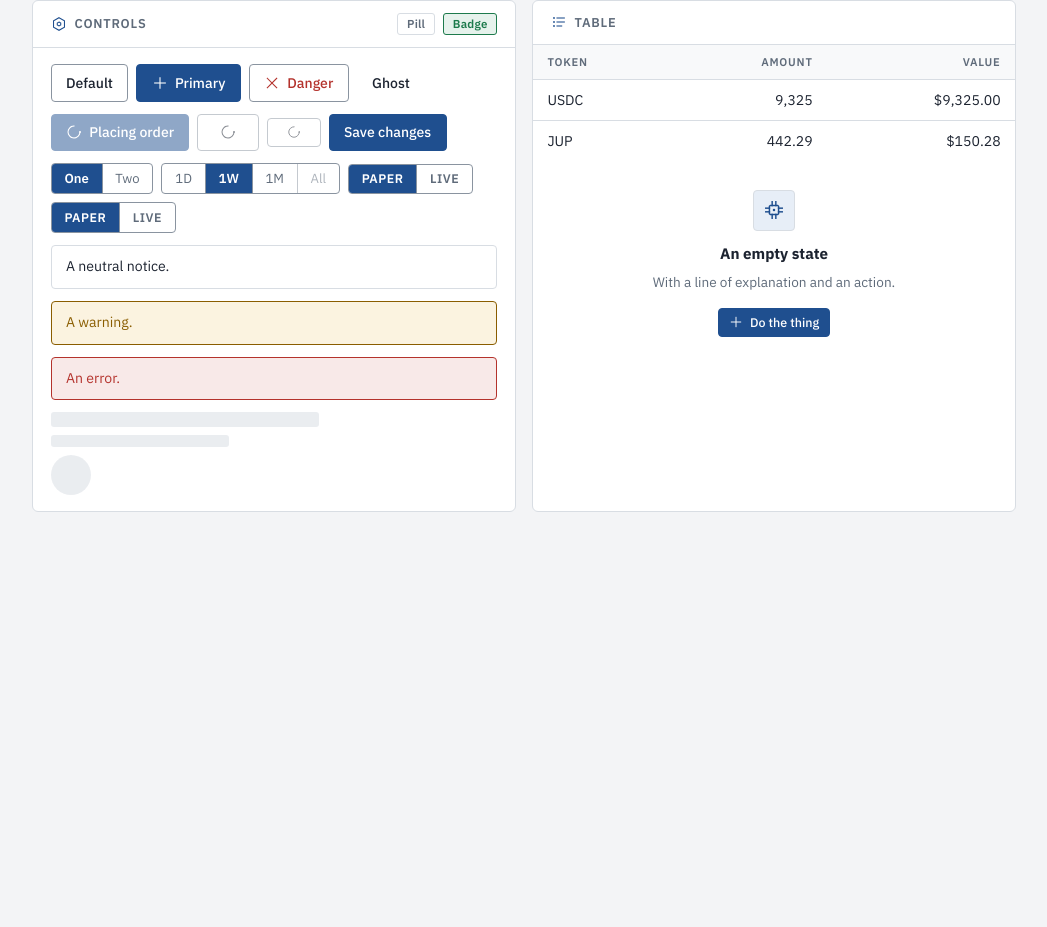
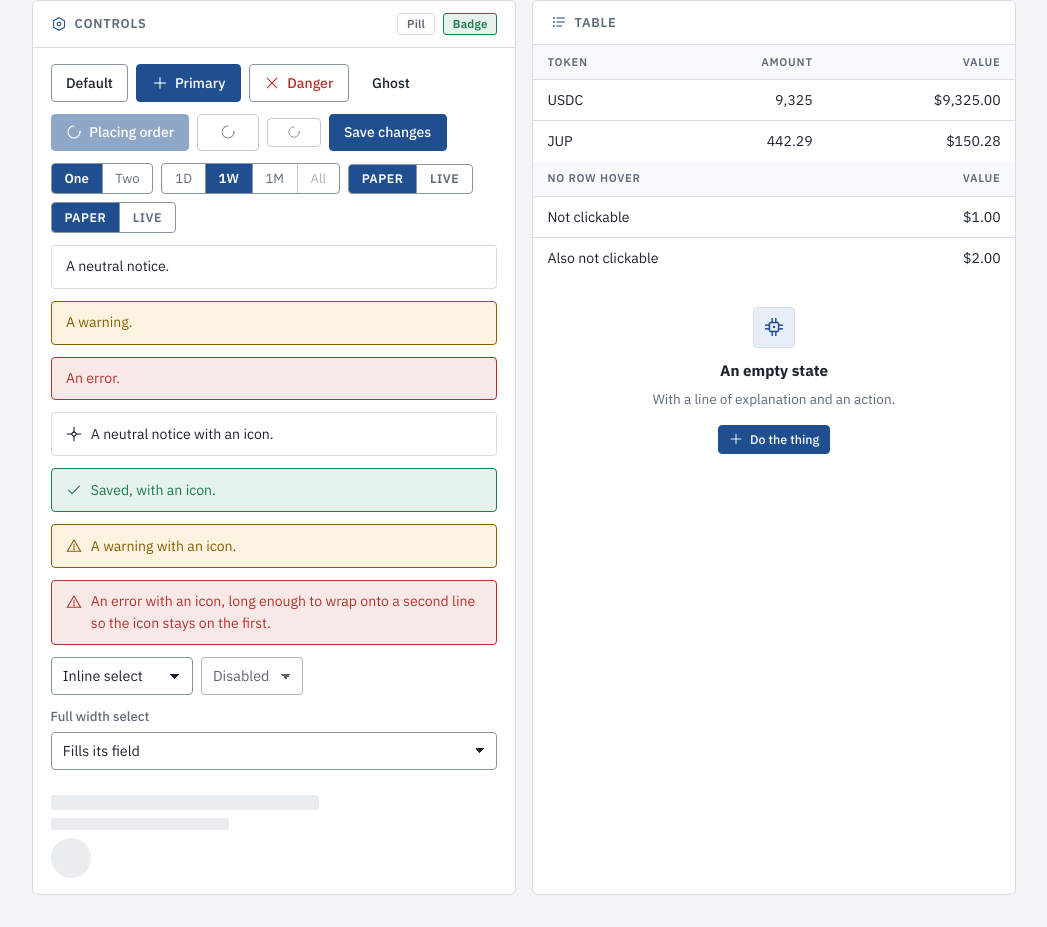
Before and after one commit to FiretailHosting/solscope-ui, a SvelteKit app: page / in a window 1280 px wide. Shown: the part 856-1783 px from the top of the page, without its empty margins (116-1163 px from the left). Before the commit the page ends 1400 px from the top, so only its background shows below. Built offline with nearby package versions, Linux system fonts and the light colour scheme.

Commit message:
Show Alert icons, Table without row hover and Select in the gallery and README

```diff
--- a/src/routes/+page.svelte
+++ b/src/routes/+page.svelte
@@ -5,12 +5,14 @@
 		Button,
 		Card,
 		EmptyState,
+		FormField,
 		Icon,
 		icons,
 		ModeSwitch,
 		PageHead,
 		Pill,
 		SegmentedControl,
+		Select,
 		Skeleton,
 		Stat,
 		Table,
@@ -90,6 +92,27 @@
 				<Alert>A neutral notice.</Alert>
 				<Alert variant="warn">A warning.</Alert>
 				<Alert variant="error">An error.</Alert>
+				<Alert icon>A neutral notice with an icon.</Alert>
+				<Alert variant="up" icon>Saved, with an icon.</Alert>
+				<Alert variant="warn" icon>A warning with an icon.</Alert>
+				<Alert variant="error" icon>
+					An error with an icon, long enough to wrap onto a second line so the icon stays on the
+					first.
+				</Alert>
+				<div class="inline">
+					<Select aria-label="Demo select">
+						<option>Inline select</option>
+						<option>Another option</option>
+					</Select>
+					<Select aria-label="Disabled demo select" disabled>
+						<option>Disabled</option>
+					</Select>
+				</div>
+				<FormField label="Full width select">
+					<Select style="width: 100%">
+						<option>Fills its field</option>
+					</Select>
+				</FormField>
 				<div class="skeletons" aria-busy="true">
 					<Skeleton width="60%" />
 					<Skeleton width="40%" height="0.75rem" />
@@ -104,6 +127,13 @@
 				<tbody>
 					<tr><td>USDC</td><td class="num">9,325</td><td class="num">$9,325.00</td></tr>
 					<tr><td>JUP</td><td class="num">442.29</td><td class="num">$150.28</td></tr>
+				</tbody>
+			</Table>
+			<Table rowHover={false}>
+				<thead><tr><th>No row hover</th><th class="num">Value</th></tr></thead>
+				<tbody>
+					<tr><td>Not clickable</td><td class="num">$1.00</td></tr>
+					<tr><td>Also not clickable</td><td class="num">$2.00</td></tr>
 				</tbody>
 			</Table>
 			<EmptyState icon="bots" title="An empty state" text="With a line of explanation and an action.">
```
Also changed, not shown: 1 other file (tests, documents, lock files or other folders).
